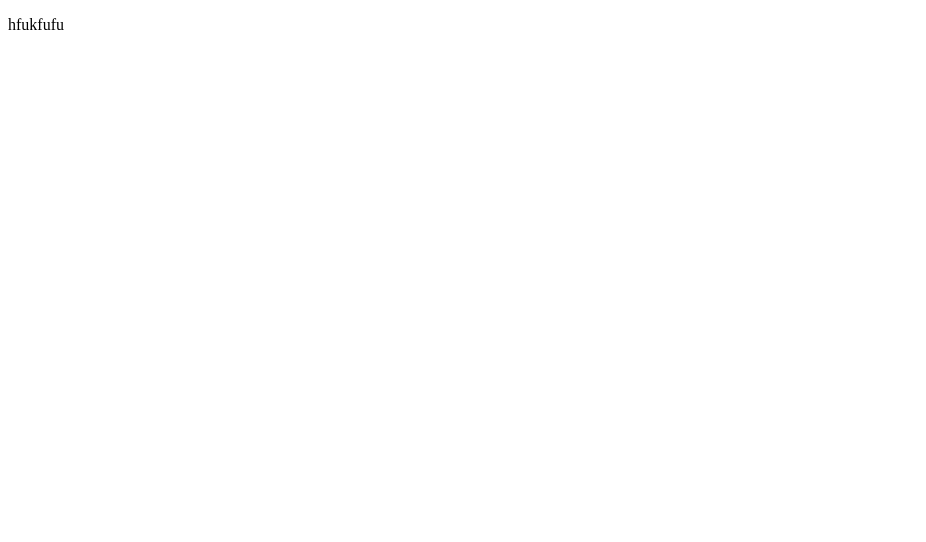
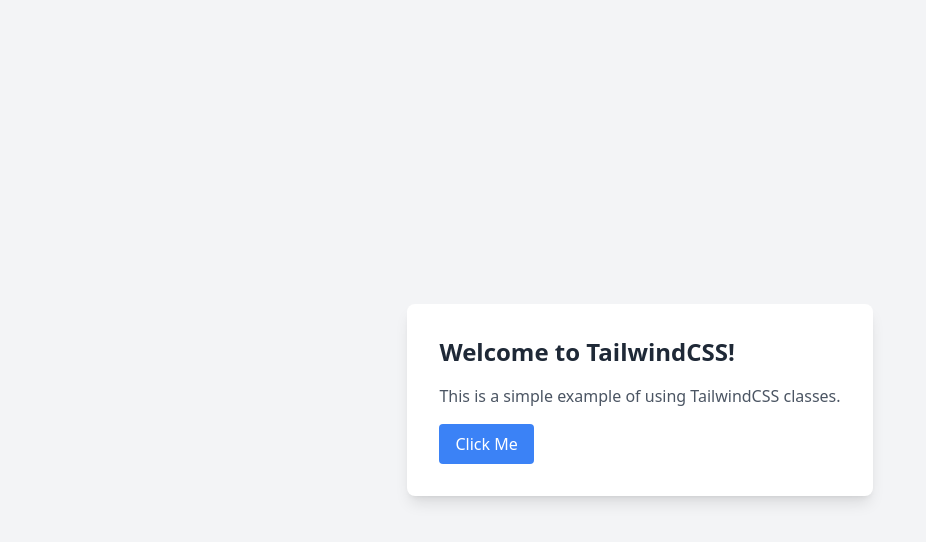
Before and after one commit to morazss/chuuurka, a website: page index.html in a window 1280 px wide. Shown: the whole page, without its empty margins (0-926 px from the left). Drawn offline with nearby package versions, Linux system fonts and the light colour scheme.

Commit message:
Add files via upload

```diff
--- a/index.html
+++ b/index.html
@@ -1,11 +1,18 @@
 <!DOCTYPE html>
 <html lang="en">
 <head>
-    <meta charset="UTF-8">
-    <meta name="viewport" content="width=device-width, initial-scale=1.0">
-    <title>Document</title>
+  <meta charset="UTF-8">
+  <meta name="viewport" content="width=device-width, initial-scale=1.0">
+  <title>Simple TailwindCSS Example</title>
+  <script src="https://cdn.tailwindcss.com"></script>
 </head>
-<body>
-    <p>hfukfufu</p>
+<body class="bg-gray-100 flex items-center justify-center h-screen">
+
+  <div class="bg-white p-8 rounded-lg shadow-lg">
+    <h1 class="text-2xl font-bold text-gray-800 mb-4">Welcome to TailwindCSS!</h1>
+    <p class="text-gray-600 mb-4">This is a simple example of using TailwindCSS classes.</p>
+    <button class="bg-blue-500 text-white px-4 py-2 rounded hover:bg-blue-600">Click Me</button>
+  </div>
+
 </body>
 </html>
--- /dev/null
+++ b/package.json
@@ -0,0 +1,5 @@
+{
+  "devDependencies": {
+    "tailwindcss": "^3.4.14"
+  }
+}
--- /dev/null
+++ b/tailwind.config.js
@@ -0,0 +1,8 @@
+/** @type {import('tailwindcss').Config} */
+module.exports = {
+  content: ["./src/**/*.{html,js}"],
+  theme: {
+    extend: {},
+  },
+  plugins: [],
+}
```
Also changed, not shown: 1 other file.
